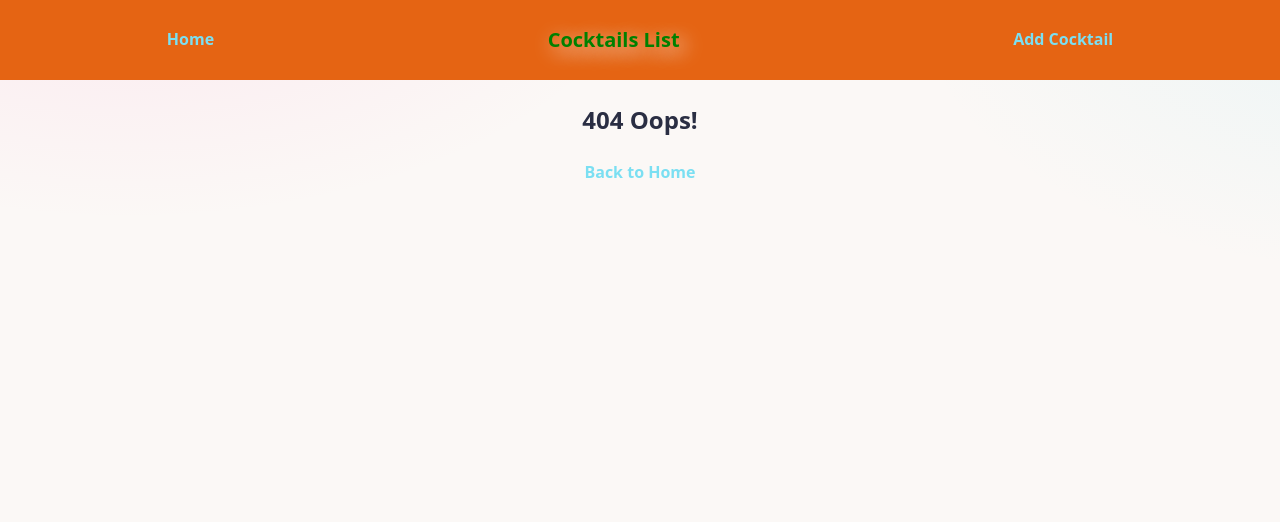
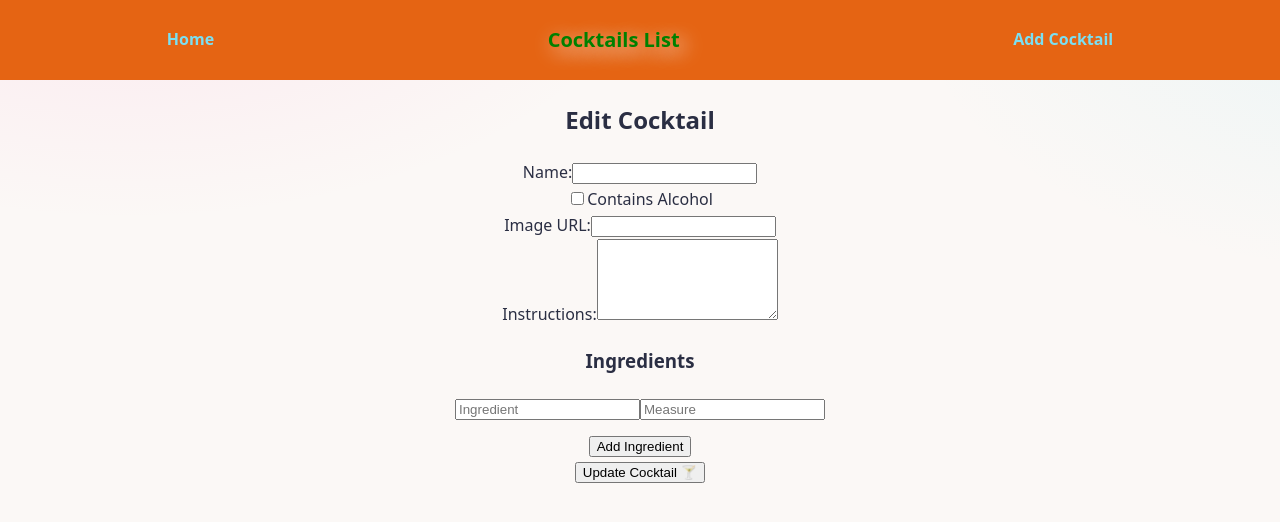
Before and after one commit to fabian-dietrich/m2-cocktail-project, a React (Vite) app: page /cocktails/edit/1 in a window 1280 px wide. Before the commit this address had no page. Shown: the top 522 px of the page. Built offline with nearby package versions, Linux system fonts and the light colour scheme; no server answers.

Commit message:
add functionality to delete and edit cocktails

```diff
--- a/src/App.jsx
+++ b/src/App.jsx
@@ -1,17 +1,14 @@
-import { useState } from "react";
-import reactLogo from "./assets/react.svg";
-import viteLogo from "/vite.svg";
 import "./App.css";
 import { Route, Routes } from "react-router-dom";
 import { HomePage } from "./pages/HomePage";
 import { AddCocktailPage } from "./pages/AddCocktailPage";
+import { EditCocktailPage } from "./pages/EditCocktailPage";
 import { NavBar } from "./components/NavBar";
 import { NotFoundPage } from "./pages/NotFoundPage";
 import { CocktailListPage } from "./pages/CocktailListPage";
 import CocktailDetailsPage from "./pages/CocktailDetailsPage";
 
 function App() {
-  const [count, setCount] = useState(0);
 
   return (
     <>
@@ -22,6 +19,7 @@ function App() {
         <Route path="/cocktails" element={<CocktailListPage />} />
         <Route path="/cocktails/:Id" element={<CocktailDetailsPage />} />
         <Route path="/add-cocktail" element={<AddCocktailPage />} />
+        <Route path="/cocktails/edit/:Id" element={<EditCocktailPage />} />
         <Route path="*" element={<NotFoundPage />} />
       </Routes>
     </>
--- a/src/pages/CocktailDetailsPage.jsx
+++ b/src/pages/CocktailDetailsPage.jsx
@@ -1,9 +1,10 @@
 import React, { useEffect, useState } from "react";
-import { Link, useParams } from "react-router-dom";
+import { Link, useParams, useNavigate } from "react-router-dom";
 
 function CocktailDetailsPage() {
   const [cocktail, setCocktail] = useState({});
   const { Id } = useParams();
+  const navigate = useNavigate();
 
   useEffect(() => {
     async function getOneCocktail() {
@@ -19,6 +20,29 @@ function CocktailDetailsPage() {
     }
     getOneCocktail();
   }, [Id]);
+
+  const handleDelete = async () => {
+    const confirmDelete = window.confirm(
+      `⚠️ Are you sure you want to delete "${cocktail.name}"?`
+    );
+
+    if (!confirmDelete) return;
+
+    try {
+      const response = await fetch(`http://localhost:5005/cocktails/${Id}`, {
+        method: "DELETE",
+      });
+
+      if (response.ok) {
+        console.log("Cocktail deleted!");
+        navigate("/cocktails");
+        console.error("Failed to delete cocktail");
+      }
+    } catch (error) {
+      console.error("Error:", error);
+    }
+  };
+
   return (
     <div className="cocktailDetailsPage">
       <Link to="/cocktails">Back to Cocktails</Link>
@@ -46,6 +70,15 @@ function CocktailDetailsPage() {
       <p>
         <b>Instructions:</b> {cocktail.instructions}
       </p>
+
+      <div style={{ marginTop: "20px" }}>
+        <button onClick={handleDelete} style={{ marginRight: "10px" }}>
+          🗑️ Delete Cocktail
+        </button>
+        <Link to={`/cocktails/edit/${Id}`}>
+          <button>✏️ Edit Cocktail</button>
+        </Link>
+      </div>
     </div>
   );
 }
--- a/src/pages/EditCocktailPage.jsx
+++ b/src/pages/EditCocktailPage.jsx
@@ -0,0 +1,179 @@
+import React, { useState, useEffect } from "react";
+import { useNavigate, useParams } from "react-router-dom";
+
+export const EditCocktailPage = () => {
+  const navigate = useNavigate();
+  const { Id } = useParams();
+
+  const [formData, setFormData] = useState({
+    name: "",
+    alcoholic: false,
+    image: "",
+    instructions: "",
+    ingredients: [{ ingredient: "", measure: "" }],
+  });
+
+  const [loading, setLoading] = useState(true);
+
+  // Fetch the existing cocktail data
+  useEffect(() => {
+    async function getCocktail() {
+      try {
+        const response = await fetch(`http://localhost:5005/cocktails/${Id}`);
+        const data = await response.json();
+        setFormData(data);
+        setLoading(false);
+      } catch (error) {
+        console.error("Error fetching cocktail:", error);
+        setLoading(false);
+      }
+    }
+    getCocktail();
+  }, [Id]);
+
+  const handleChange = (e) => {
+    const { name, value, type, checked } = e.target;
+    setFormData({
+      ...formData,
+      [name]: type === "checkbox" ? checked : value,
+    });
+  };
+
+  const handleIngredientChange = (index, field, value) => {
+    const newIngredients = [...formData.ingredients];
+    newIngredients[index][field] = value;
+    setFormData({ ...formData, ingredients: newIngredients });
+  };
+
+  const addIngredient = () => {
+    setFormData({
+      ...formData,
+      ingredients: [...formData.ingredients, { ingredient: "", measure: "" }],
+    });
+  };
+
+  const removeIngredient = (index) => {
+    const newIngredients = formData.ingredients.filter((_, i) => i !== index);
+    setFormData({ ...formData, ingredients: newIngredients });
+  };
+
+  const handleSubmit = async (e) => {
+    e.preventDefault();
+
+    try {
+      const response = await fetch(`http://localhost:5005/cocktails/${Id}`, {
+        method: "PUT",
+        headers: {
+          "Content-Type": "application/json",
+        },
+        body: JSON.stringify(formData),
+      });
+
+      if (response.ok) {
+        console.log("Cocktail updated successfully! 👍");
+        navigate(`/cocktails/${Id}`);
+      } else {
+        console.error("Failed to update cocktail");
+      }
+    } catch (error) {
+      console.error("Error:", error);
+    }
+  };
+
+  if (loading) {
+    return <div>Loading...</div>;
+  }
+
+  return (
+    <div className="edit-cocktail-page">
+      <h2>Edit Cocktail</h2>
+
+      <form onSubmit={handleSubmit}>
+        <div>
+          <label htmlFor="name">Name:</label>
+          <input
+            type="text"
+            id="name"
+            name="name"
+            value={formData.name}
+            onChange={handleChange}
+            required
+          />
+        </div>
+
+        <div>
+          <label htmlFor="alcoholic">
+            <input
+              type="checkbox"
+              id="alcoholic"
+              name="alcoholic"
+              checked={formData.alcoholic}
+              onChange={handleChange}
+            />
+            Contains Alcohol
+          </label>
+        </div>
+
+        <div>
+          <label htmlFor="image">Image URL:</label>
+          <input
+            type="text"
+            id="image"
+            name="image"
+            value={formData.image}
+            onChange={handleChange}
+            required
+          />
+        </div>
+
+        <div>
+          <label htmlFor="instructions">Instructions:</label>
+          <textarea
+            id="instructions"
+            name="instructions"
+            value={formData.instructions}
+            onChange={handleChange}
+            rows="5"
+            required
+          />
+        </div>
+
+        <div>
+          <h3>Ingredients</h3>
+          {formData.ingredients.map((item, index) => (
+            <div key={index} style={{ marginBottom: "10px" }}>
+              <input
+                type="text"
+                placeholder="Ingredient"
+                value={item.ingredient}
+                onChange={(e) =>
+                  handleIngredientChange(index, "ingredient", e.target.value)
+                }
+                required
+              />
+              <input
+                type="text"
+                placeholder="Measure"
+                value={item.measure}
+                onChange={(e) =>
+                  handleIngredientChange(index, "measure", e.target.value)
+                }
+                required
+              />
+              {formData.ingredients.length > 1 && (
+                <button type="button" onClick={() => removeIngredient(index)}>
+                  Remove
+                </button>
+              )}
+            </div>
+          ))}
+          <button type="button" onClick={addIngredient}>
+            Add Ingredient
+          </button>
+        </div>
+
+        <button type="submit">Update Cocktail 🍸</button>
+      </form>
+    </div>
+  );
+};
```
